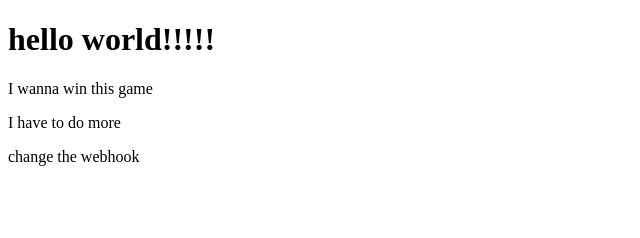
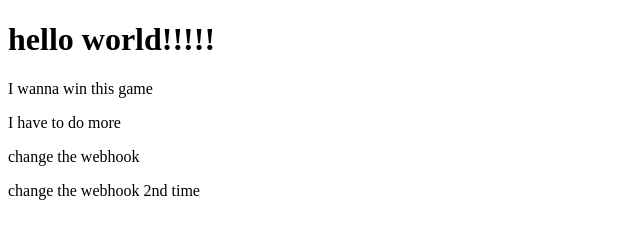
Before and after one commit to Harshana96/pipline_apache_webpage_trigger, a plain HTML site: page index.html in a window 1280 px wide. Shown: the whole page, without its empty margins (0-640 px from the left). Drawn offline with Linux system fonts and the light colour scheme.

Commit message:
change webhook and check it with push command

```diff
--- a/index.html
+++ b/index.html
@@ -10,5 +10,6 @@
     <p>I wanna win this game</p>
     <p>I have to do more</p>
     <p>change the webhook</p>
+    <p>change the webhook 2nd time</p>
 </body>
 </html>
```
